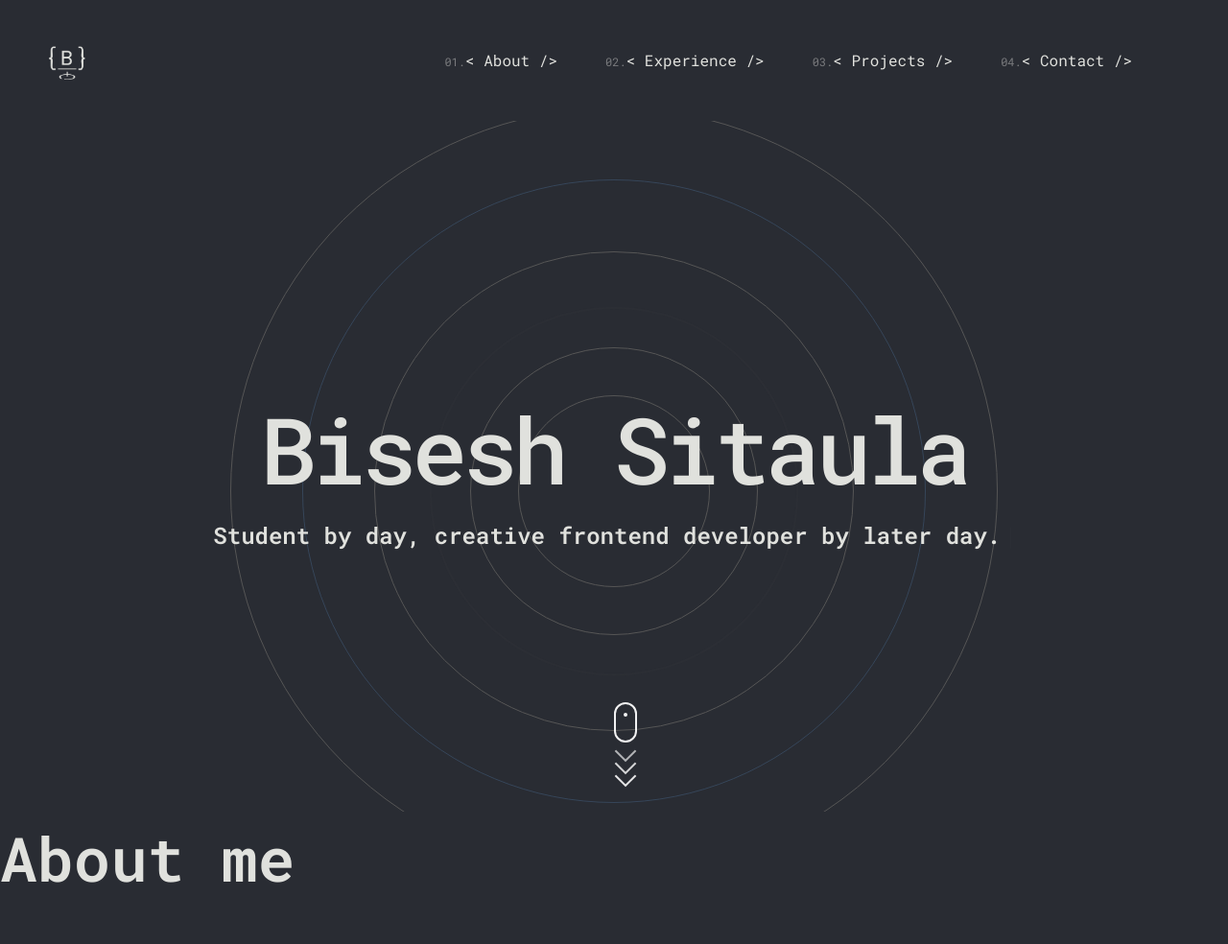
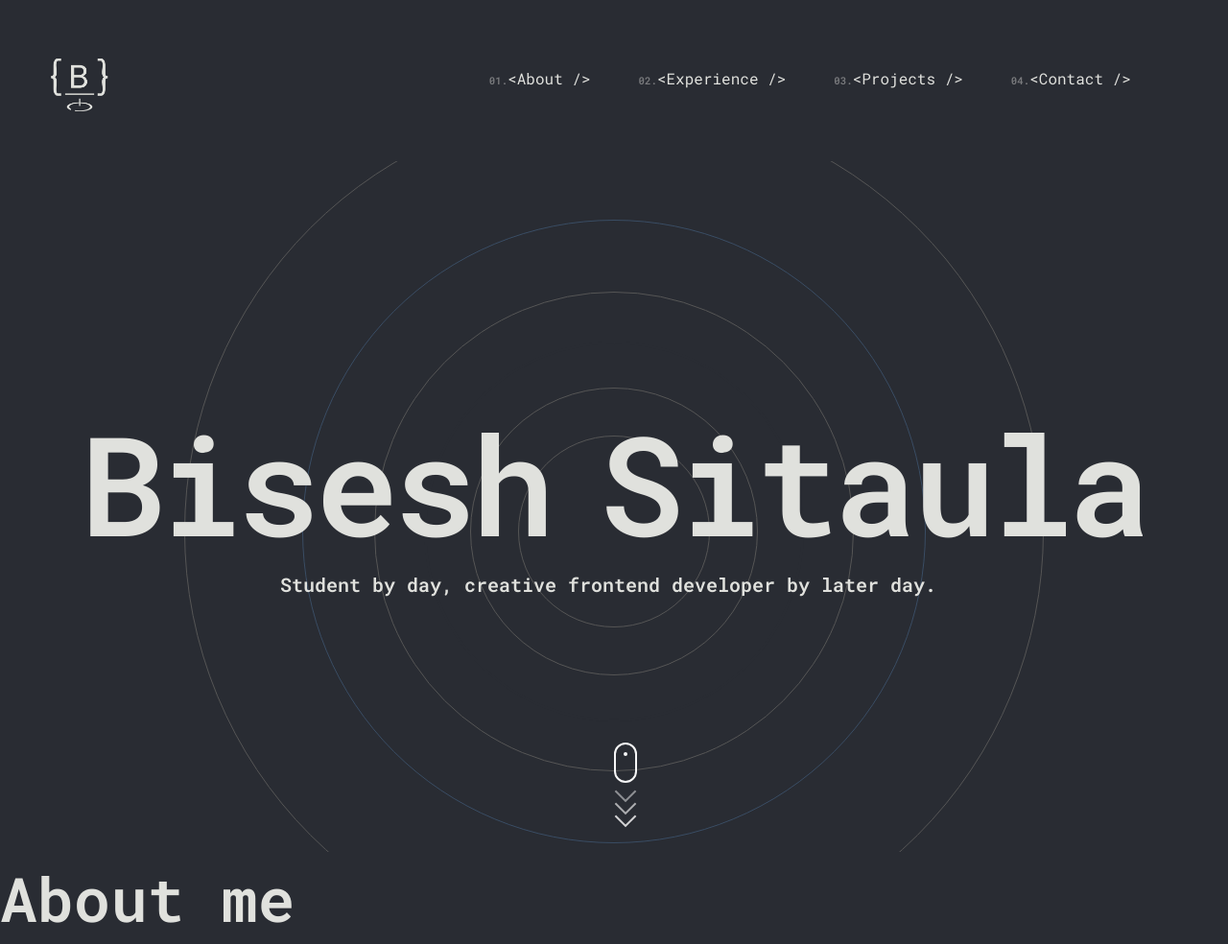
Before and after one commit to Bisxsh/portfolio-v2-kuroco, a Gatsby site: page / in a window 1280 px wide. Shown: the whole page at 96% size. Before the commit the page ends 942 px from the top, so only its background shows below. Built offline with nearby package versions, Linux system fonts and the light colour scheme; Gatsby itself is replaced by a stand-in of ours.

Commit message:
⚖ Fixed navbar and hero scaling

```diff
--- a/src/components/cursor/Cursor.tsx
+++ b/src/components/cursor/Cursor.tsx
@@ -9,11 +9,11 @@ const PointerContainer = styled.div`
     visibility: hidden;
   }
   .inner-circle {
-    width: 24px;
-    height: 24px;
+    width: 12px;
+    height: 12px;
     background-color: white;
     border-radius: 100%;
-    margin: 2px;
+    margin: 8px;
     -webkit-animation: scale-down-center 0.4s
       cubic-bezier(0.25, 0.46, 0.45, 0.94) both;
     animation: scale-down-center 0.4s cubic-bezier(0.25, 0.46, 0.45, 0.94) both;
@@ -82,7 +82,6 @@ const Cursor = () => {
   if (typeof window === `undefined`) {
     return <></>;
   }
-  const { height, width } = useWindowDimensions();
 
   const cursorX = useMotionValue(-100);
   const cursorY = useMotionValue(-100);
--- a/src/components/hero/Hero.tsx
+++ b/src/components/hero/Hero.tsx
@@ -29,6 +29,10 @@ const HeroContainer = styled.div`
     font-weight: 500;
     font-size: var(--font-hero-heading);
     line-height: 144px;
+
+    > h1 {
+      display: inline-block;
+    }
   }
 
   .highlighted {
@@ -53,6 +57,7 @@ const HeroContainer = styled.div`
   @media screen and (max-width: 1024px) {
     .hero--heading {
       font-size: 64px;
+      line-height: 64px;
     }
   }
 `;
@@ -93,28 +98,28 @@ const Hero = (props: Props) => {
       <motion.header
         initial={{ opacity: 0, scale: 0.1 }}
         animate={{ opacity: 1, scale: 1 }}
-        transition={{ duration: 1, delay: 0.8 }}
+        transition={{ duration: 1, delay: 1.8 }}
       >
         <h1 className="hero--heading">
-          <span
+          <h1
             className={forenameHovered ? "highlighted" : ""}
             onMouseEnter={() => nameHovered(true)}
             onMouseLeave={() => nameHoverRemoved(true)}
           >
-            Bisesh{" "}
-          </span>
-          <span
+            Bisesh
+          </h1>{" "}
+          <h1
             className={surnameHovered ? "highlighted" : ""}
             onMouseEnter={() => nameHovered(false)}
             onMouseLeave={() => nameHoverRemoved(false)}
           >
             Sitaula
-          </span>
+          </h1>
         </h1>
-        <h3>
+        <h4>
           <span>{text}</span>
           <Cursor cursorColor="#e0e1dd" />
-        </h3>
+        </h4>
       </motion.header>
       <BackgroundCircles />
       <ScrollPrompt />
--- a/src/components/hero/components/BackgroundCircles.tsx
+++ b/src/components/hero/components/BackgroundCircles.tsx
@@ -45,7 +45,7 @@ const CirclesContainer = styled.div`
   }
 
   .c-5 {
-    height: 800px;
+    height: calc(800px + var(--font-hero-heading));
   }
 
   @keyframes ping {
@@ -73,7 +73,7 @@ const BackgroundCircles = (props: Props) => {
           opacity: [0.1, 0.2, 0.4, 0.8, 0.1, 1.0],
           borderRadius: ["20%", "20%", "50%", "80", "20%"],
         }}
-        transition={{ duration: 2.5 }}
+        transition={{ duration: 2.5, delay: 1 }}
         className="circles--container"
       >
         <div className="common anim-ping" />
--- a/src/components/nav/Navbar.tsx
+++ b/src/components/nav/Navbar.tsx
@@ -15,12 +15,12 @@ const NavbarContainer = styled.div`
   display: flex;
   justify-content: space-between;
   align-items: center;
-  margin: 35px clamp(50px, 100%, 2vw);
+  margin: 35px max(50px, 4vw);
   max-width: 100vw;
 
   .logo {
-    width: 40px;
-    height: 40px;
+    width: max(40px, 5vw);
+    height: max(40px, 5vw);
     cursor: pointer;
   }
 
@@ -92,7 +92,7 @@ const NavContainer = styled.ul`
   }
 
   .link-number {
-    font-size: var(--font-xs);
+    display: inline-block;
     line-height: 16px;
     color: var(--color-grey);
   }
@@ -122,15 +122,14 @@ const Navbar = (props: Props) => {
 
   return (
     <NavbarContainer>
-      <motion.div
-        {...EnterFromLeft({ delay: 0.2 })}
+      <div
         className="logo-container"
         onClick={scrollToTop}
         onMouseEnter={() => mouseEntered(setMouseHovering)}
         onMouseLeave={() => mouseLeft(setMouseHovering)}
       >
         <StaticImage src="./assets/logo_gray.png" alt="logo" className="logo" />
-      </motion.div>
+      </div>
 
       <div className="hamburgur-container">
         {(width || 0) < 1024 && (
--- a/src/components/nav/components/MenuOption.tsx
+++ b/src/components/nav/components/MenuOption.tsx
@@ -1,5 +1,7 @@
+import { motion } from "framer-motion";
 import React, { useContext, useEffect } from "react";
 import { Link } from "react-scroll";
+import { EnterWithFade } from "../../../util/FramerMotion";
 import MouseContext, {
   mouseEntered,
   mouseLeft,
@@ -27,7 +29,7 @@ const MenuOption = (props: Props) => {
         smooth={true}
         duration={500}
       >
-        <span className="link-number">0{props.number}.</span>&lt;{" "}
+        <h6 className="link-number">0{props.number}. </h6>&lt;
         <span className="link-text">{props.label}</span> /&gt;
       </Link>
     </div>
```
